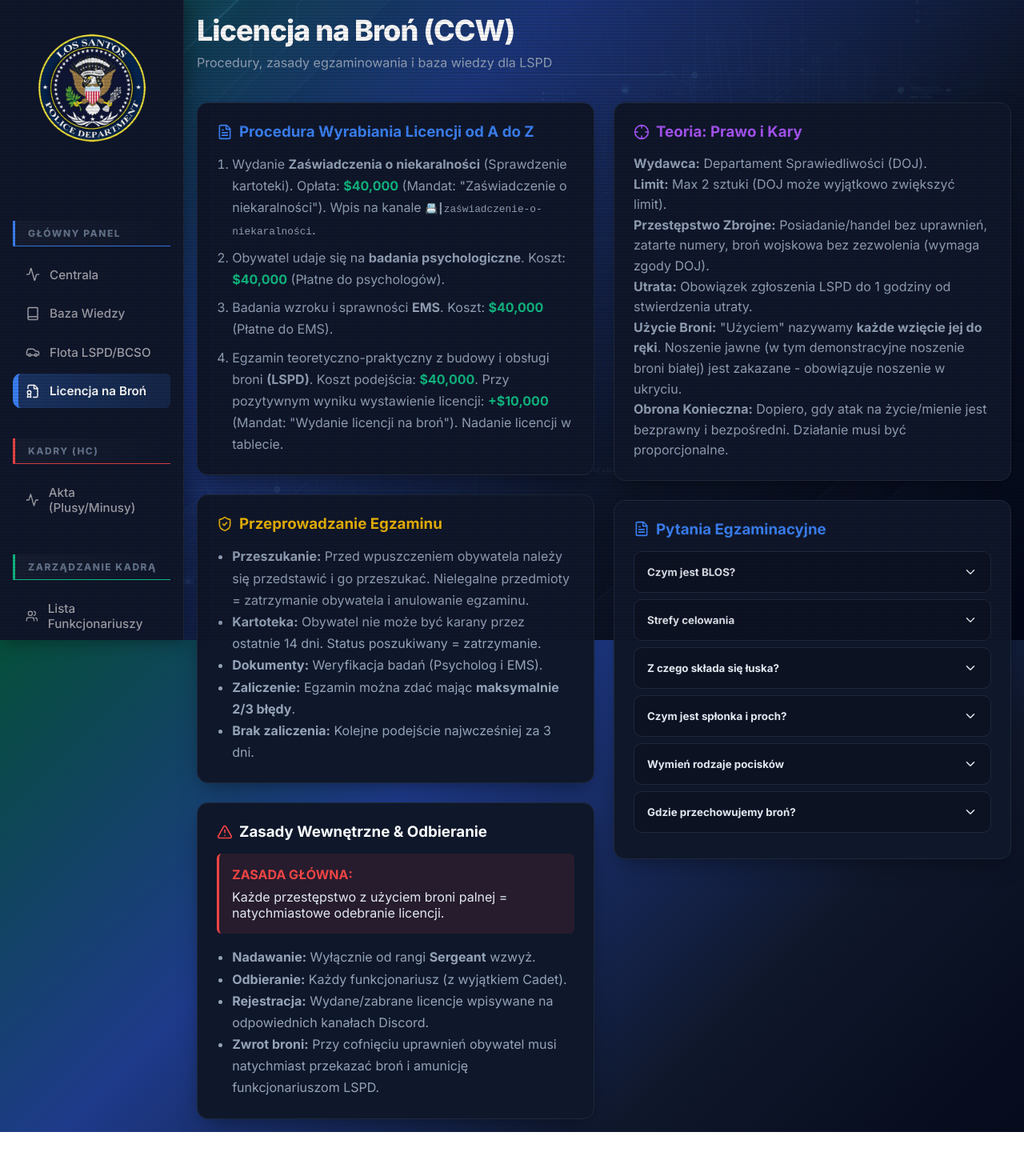
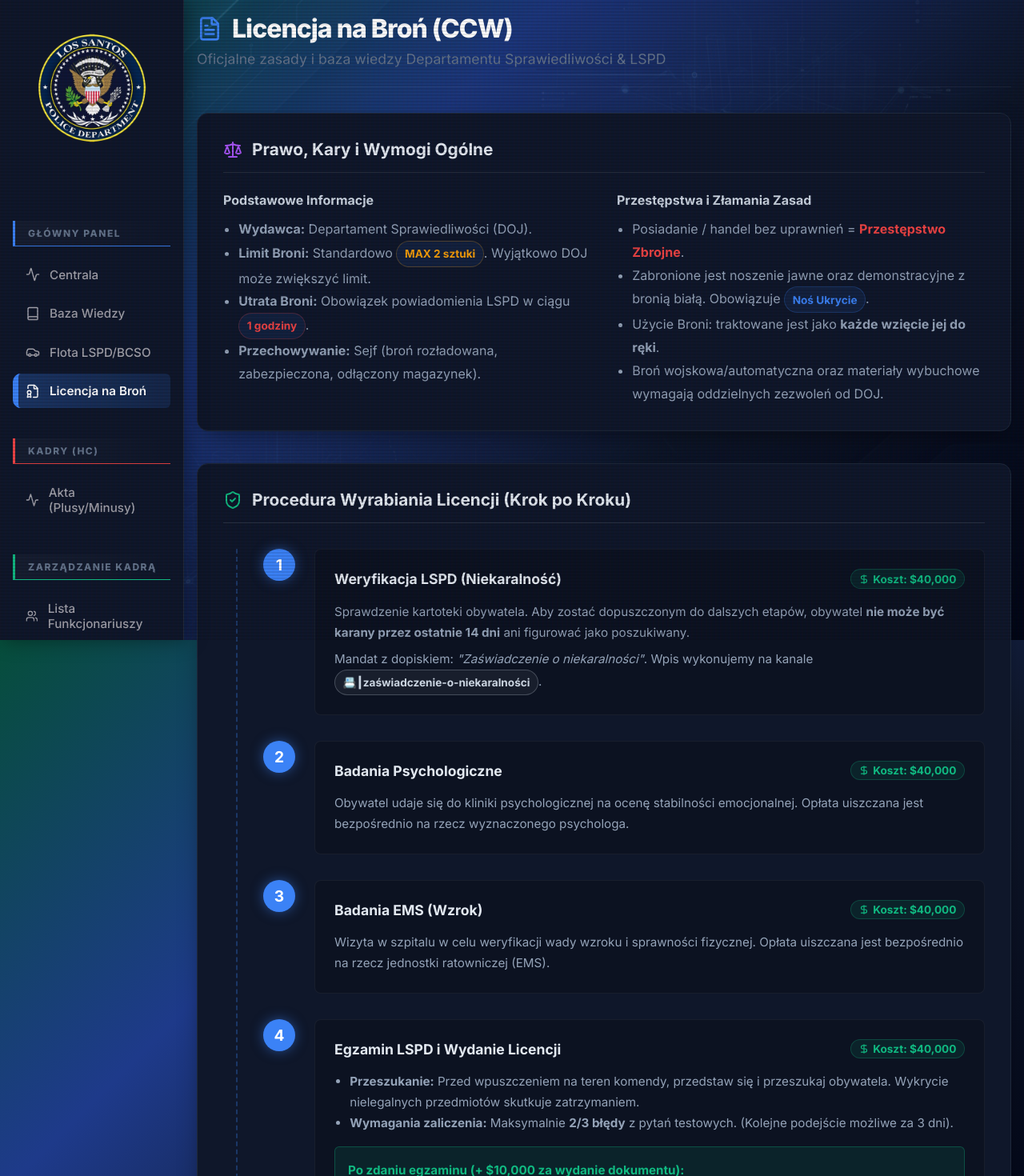
Before and after one commit to Bowie102/MDT-Strona-WWW, a React app: page /weapon-license in a window 1280 px wide. Shown: the top 1470 px of the page at 80% size. Before the commit the page ends 1415 px from the top, so only its background shows below. Built offline with nearby package versions, Linux system fonts and the light colour scheme; the HTML template or start-up script is replaced by a standard one.

Commit message:
Add files via upload

```diff
--- a/src/pages/WeaponLicense.jsx
+++ b/src/pages/WeaponLicense.jsx
@@ -1,6 +1,6 @@
 import React, { useState } from 'react';
 import { motion, AnimatePresence } from 'framer-motion';
-import { ShieldCheck, FileText, AlertTriangle, Crosshair, ChevronDown } from 'lucide-react';
+import { ShieldCheck, FileText, AlertTriangle, Crosshair, ChevronDown, CheckCircle2, DollarSign, Scale, HelpCircle } from 'lucide-react';
 
 const containerVariant = {
   hidden: { opacity: 0 },
@@ -12,17 +12,30 @@ const itemVariant = {
   show: { opacity: 1, y: 0 }
 };
 
-// Zwijany komponent akordeonu dla sekcji pytań
-const AccordionItem = ({ title, children }) => {
+const AccordionItem = ({ title, children, icon: Icon }) => {
   const [isOpen, setIsOpen] = useState(false);
   return (
-    <div style={{ marginBottom: '0.5rem', border: '1px solid var(--border-color)', borderRadius: 'var(--radius-md)', overflow: 'hidden' }}>
+    <div style={{
+      marginBottom: '0.75rem',
+      border: '1px solid rgba(59, 130, 246, 0.2)',
+      borderRadius: '8px',
+      overflow: 'hidden',
+      background: isOpen ? 'rgba(15, 23, 42, 0.8)' : 'rgba(15, 23, 42, 0.4)',
+      transition: 'background 0.3s'
+    }}>
       <button
         onClick={() => setIsOpen(!isOpen)}
-        style={{ width: '100%', display: 'flex', justifyContent: 'space-between', alignItems: 'center', padding: '1rem', background: 'rgba(0,0,0,0.2)', border: 'none', color: '#e2e8f0', cursor: 'pointer', fontWeight: 'bold' }}
+        style={{
+          width: '100%', display: 'flex', justifyContent: 'space-between', alignItems: 'center',
+          padding: '1.25rem', background: 'transparent', border: 'none', color: '#f8fafc',
+          cursor: 'pointer', fontSize: '1.05rem', fontWeight: '500'
+        }}
       >
-        <span>{title}</span>
-        <ChevronDown size={18} style={{ transform: isOpen ? 'rotate(180deg)' : 'rotate(0deg)', transition: 'transform 0.3s' }} />
+        <span style={{ display: 'flex', alignItems: 'center', gap: '0.75rem' }}>
+          {Icon && <Icon size={20} color="var(--lspd-blue)" />}
+          {title}
+        </span>
+        <ChevronDown size={20} style={{ transform: isOpen ? 'rotate(180deg)' : 'rotate(0deg)', transition: 'transform 0.3s', color: 'var(--lspd-blue)' }} />
       </button>
       <AnimatePresence>
         {isOpen && (
@@ -30,9 +43,17 @@ const AccordionItem = ({ title, children }) => {
             initial={{ height: 0, opacity: 0 }}
             animate={{ height: 'auto', opacity: 1 }}
             exit={{ height: 0, opacity: 0 }}
-            style={{ overflow: 'hidden', background: 'rgba(255,255,255,0.02)' }}
+            style={{ overflow: 'hidden' }}
           >
-            <div style={{ padding: '1rem', color: 'var(--text-muted)', lineHeight: '1.6' }}>
+            <div style={{
+              padding: '0 1.25rem 1.25rem 1.25rem',
+              color: '#94a3b8',
+              lineHeight: '1.8',
+              fontSize: '0.95rem',
+              borderTop: '1px solid rgba(255,255,255,0.05)',
+              marginTop: '0.5rem',
+              paddingTop: '1rem'
+            }}>
               {children}
             </div>
           </motion.div>
@@ -42,129 +63,183 @@ const AccordionItem = ({ title, children }) => {
   );
 };
 
+const Badge = ({ children, color = '#3b82f6', bg = 'rgba(59, 130, 246, 0.1)' }) => (
+  <span style={{
+    display: 'inline-flex', alignItems: 'center', gap: '0.25rem',
+    background: bg, color: color, padding: '0.2rem 0.6rem',
+    borderRadius: '999px', fontSize: '0.85rem', fontWeight: 'bold', border: `1px solid ${color}40`
+  }}>
+    {children}
+  </span>
+);
+
+const StepBox = ({ number, title, cost, children }) => (
+  <div style={{ display: 'flex', gap: '1.5rem', marginBottom: '2rem', position: 'relative' }}>
+    <div style={{
+      width: '40px', height: '40px', borderRadius: '50%', background: 'var(--lspd-blue)',
+      display: 'flex', alignItems: 'center', justifyContent: 'center', color: '#fff',
+      fontWeight: 'bold', fontSize: '1.2rem', flexShrink: 0, boxShadow: '0 0 15px rgba(59, 130, 246, 0.5)'
+    }}>
+      {number}
+    </div>
+    <div style={{ flex: 1, background: 'rgba(0,0,0,0.2)', padding: '1.5rem', borderRadius: '8px', border: '1px solid rgba(255,255,255,0.05)' }}>
+      <div style={{ display: 'flex', justifyContent: 'space-between', alignItems: 'center', marginBottom: '1rem', flexWrap: 'wrap', gap: '1rem' }}>
+        <h4 style={{ margin: 0, fontSize: '1.1rem', color: '#e2e8f0' }}>{title}</h4>
+        {cost && <Badge color="#10b981" bg="rgba(16, 185, 129, 0.1)"><DollarSign size={14}/> Koszt: ${cost.toLocaleString()}</Badge>}
+      </div>
+      <div style={{ color: '#94a3b8', lineHeight: '1.7', fontSize: '0.95rem' }}>
+        {children}
+      </div>
+    </div>
+  </div>
+);
+
 function WeaponLicense() {
   return (
     <motion.div initial={{ opacity: 0, y: 20 }} animate={{ opacity: 1, y: 0 }} transition={{ duration: 0.5 }}>
-      <div className="page-header">
+      <div className="page-header" style={{ borderBottom: '1px solid rgba(255,255,255,0.05)', paddingBottom: '1.5rem', marginBottom: '2rem' }}>
         <div className="page-title">
-          <h2>Licencja na Broń (CCW)</h2>
-          <p>Procedury, zasady egzaminowania i baza wiedzy dla LSPD</p>
+          <h2 style={{ fontSize: '2rem', display: 'flex', alignItems: 'center', gap: '0.75rem' }}>
+            <FileText size={32} color="var(--lspd-blue)" /> Licencja na Broń (CCW)
+          </h2>
+          <p style={{ fontSize: '1.1rem', color: '#64748b', marginTop: '0.5rem' }}>Oficjalne zasady i baza wiedzy Departamentu Sprawiedliwości & LSPD</p>
         </div>
       </div>
 
-      <motion.div variants={containerVariant} initial="hidden" animate="show" style={{ display: 'grid', gridTemplateColumns: 'repeat(auto-fit, minmax(350px, 1fr))', gap: '1.5rem' }}>
+      <motion.div variants={containerVariant} initial="hidden" animate="show" style={{ display: 'flex', flexDirection: 'column', gap: '2.5rem' }}>
 
-        {/* Kolumna 1: Procedury i Prawo */}
-        <div style={{ display: 'flex', flexDirection: 'column', gap: '1.5rem' }}>
-
-          <motion.div variants={itemVariant} className="glass-card">
-            <h3 style={{ display: 'flex', alignItems: 'center', gap: '0.5rem', marginBottom: '1rem', color: 'var(--lspd-blue)' }}>
-              <FileText size={20} /> Procedura Wyrabiania Licencji od A do Z
+        {/* Sekcja: PRAWO I ZASADY OGÓLNE */}
+        <motion.div variants={itemVariant} className="glass-card" style={{ padding: '2rem' }}>
+          <h3 style={{ display: 'flex', alignItems: 'center', gap: '0.75rem', fontSize: '1.3rem', color: '#e2e8f0', marginBottom: '1.5rem', borderBottom: '1px solid rgba(255,255,255,0.1)', paddingBottom: '1rem' }}>
+            <Scale size={24} color="#a855f7" /> Prawo, Kary i Wymogi Ogólne
           </h3>
-            <ol style={{ paddingLeft: '1.2rem', margin: 0, color: 'var(--text-muted)', lineHeight: '1.7' }}>
-              <li style={{ marginBottom: '0.5rem' }}>Wydanie <strong>Zaświadczenia o niekaralności</strong> (Sprawdzenie kartoteki). Opłata: <strong style={{ color: '#10b981' }}>$40,000</strong> (Mandat: "Zaświadczenie o niekaralności"). Wpis na kanale <code style={{ fontSize: '0.8rem' }}>📇┃zaświadczenie-o-niekaralności</code>.</li>
-              <li style={{ marginBottom: '0.5rem' }}>Obywatel udaje się na <strong>badania psychologiczne</strong>. Koszt: <strong style={{ color: '#10b981' }}>$40,000</strong> (Płatne do psychologów).</li>
-              <li style={{ marginBottom: '0.5rem' }}>Badania wzroku i sprawności <strong>EMS</strong>. Koszt: <strong style={{ color: '#10b981' }}>$40,000</strong> (Płatne do EMS).</li>
-              <li>Egzamin teoretyczno-praktyczny z budowy i obsługi broni <strong>(LSPD)</strong>. Koszt podejścia: <strong style={{ color: '#10b981' }}>$40,000</strong>. Przy pozytywnym wyniku wystawienie licencji: <strong style={{ color: '#10b981' }}>+$10,000</strong> (Mandat: "Wydanie licencji na broń"). Nadanie licencji w tablecie.</li>
-            </ol>
-          </motion.div>
-
-          <motion.div variants={itemVariant} className="glass-card">
-            <h3 style={{ display: 'flex', alignItems: 'center', gap: '0.5rem', marginBottom: '1rem', color: '#eab308' }}>
-              <ShieldCheck size={20} /> Przeprowadzanie Egzaminu
-            </h3>
-            <ul style={{ paddingLeft: '1.2rem', margin: 0, color: 'var(--text-muted)', lineHeight: '1.7' }}>
-              <li><strong>Przeszukanie:</strong> Przed wpuszczeniem obywatela należy się przedstawić i go przeszukać. Nielegalne przedmioty = zatrzymanie obywatela i anulowanie egzaminu.</li>
-              <li><strong>Kartoteka:</strong> Obywatel nie może być karany przez ostatnie 14 dni. Status poszukiwany = zatrzymanie.</li>
-              <li><strong>Dokumenty:</strong> Weryfikacja badań (Psycholog i EMS).</li>
-              <li><strong>Zaliczenie:</strong> Egzamin można zdać mając <strong>maksymalnie 2/3 błędy</strong>.</li>
-              <li><strong>Brak zaliczenia:</strong> Kolejne podejście najwcześniej za 3 dni.</li>
+          <div style={{ display: 'grid', gridTemplateColumns: 'repeat(auto-fit, minmax(300px, 1fr))', gap: '2rem' }}>
+            <div>
+              <h4 style={{ color: '#cbd5e1', marginBottom: '0.75rem' }}>Podstawowe Informacje</h4>
+              <ul style={{ paddingLeft: '1.2rem', color: '#94a3b8', lineHeight: '1.8' }}>
+                <li><strong>Wydawca:</strong> Departament Sprawiedliwości (DOJ).</li>
+                <li><strong>Limit Broni:</strong> Standardowo <Badge color="#f59e0b">MAX 2 sztuki</Badge>. Wyjątkowo DOJ może zwiększyć limit.</li>
+                <li><strong>Utrata Broni:</strong> Obowiązek powiadomienia LSPD w ciągu <Badge color="#ef4444">1 godziny</Badge>.</li>
+                <li><strong>Przechowywanie:</strong> Sejf (broń rozładowana, zabezpieczona, odłączony magazynek).</li>
               </ul>
-          </motion.div>
-
-          <motion.div variants={itemVariant} className="glass-card">
-            <h3 style={{ display: 'flex', alignItems: 'center', gap: '0.5rem', marginBottom: '1rem' }}>
-              <AlertTriangle size={20} color="var(--danger-color, #ef4444)" /> Zasady Wewnętrzne & Odbieranie
-            </h3>
-            <div style={{ background: 'rgba(239, 68, 68, 0.1)', padding: '1rem', borderRadius: 'var(--radius-sm)', borderLeft: '3px solid #ef4444', marginBottom: '1rem' }}>
-              <p style={{ margin: 0, fontWeight: 'bold', color: '#ef4444' }}>ZASADA GŁÓWNA:</p>
-              <p style={{ margin: '0.5rem 0 0 0', color: '#e2e8f0' }}>Każde przestępstwo z użyciem broni palnej = natychmiastowe odebranie licencji.</p>
             </div>
-            <ul style={{ paddingLeft: '1.2rem', margin: 0, color: 'var(--text-muted)', lineHeight: '1.7' }}>
-              <li><strong>Nadawanie:</strong> Wyłącznie od rangi <strong>Sergeant</strong> wzwyż.</li>
-              <li><strong>Odbieranie:</strong> Każdy funkcjonariusz (z wyjątkiem Cadet).</li>
-              <li><strong>Rejestracja:</strong> Wydane/zabrane licencje wpisywane na odpowiednich kanałach Discord.</li>
-              <li><strong>Zwrot broni:</strong> Przy cofnięciu uprawnień obywatel musi natychmiast przekazać broń i amunicję funkcjonariuszom LSPD.</li>
+            <div>
+              <h4 style={{ color: '#cbd5e1', marginBottom: '0.75rem' }}>Przestępstwa i Złamania Zasad</h4>
+              <ul style={{ paddingLeft: '1.2rem', color: '#94a3b8', lineHeight: '1.8' }}>
+                <li>Posiadanie / handel bez uprawnień = <span style={{ color: '#ef4444', fontWeight: 'bold' }}>Przestępstwo Zbrojne</span>.</li>
+                <li>Zabronione jest noszenie jawne oraz demonstracyjne z bronią białą. Obowiązuje <Badge color="#3b82f6">Noś Ukrycie</Badge>.</li>
+                <li>Użycie Broni: traktowane jest jako <strong>każde wzięcie jej do ręki</strong>.</li>
+                <li>Broń wojskowa/automatyczna oraz materiały wybuchowe wymagają oddzielnych zezwoleń od DOJ.</li>
               </ul>
-          </motion.div>
             </div>
-
-        {/* Kolumna 2: Teoria i Pytania */}
-        <div style={{ display: 'flex', flexDirection: 'column', gap: '1.5rem' }}>
-
-          <motion.div variants={itemVariant} className="glass-card">
-            <h3 style={{ display: 'flex', alignItems: 'center', gap: '0.5rem', marginBottom: '1rem', color: '#a855f7' }}>
-              <Crosshair size={20} /> Teoria: Prawo i Kary
-            </h3>
-            <div style={{ color: 'var(--text-muted)', lineHeight: '1.6' }}>
-              <p><strong>Wydawca:</strong> Departament Sprawiedliwości (DOJ).</p>
-              <p><strong>Limit:</strong> Max 2 sztuki (DOJ może wyjątkowo zwiększyć limit).</p>
-              <p><strong>Przestępstwo Zbrojne:</strong> Posiadanie/handel bez uprawnień, zatarte numery, broń wojskowa bez zezwolenia (wymaga zgody DOJ).</p>
-              <p><strong>Utrata:</strong> Obowiązek zgłoszenia LSPD do 1 godziny od stwierdzenia utraty.</p>
-              <p><strong>Użycie Broni:</strong> "Użyciem" nazywamy <strong>każde wzięcie jej do ręki</strong>. Noszenie jawne (w tym demonstracyjne noszenie broni białej) jest zakazane - obowiązuje noszenie w ukryciu.</p>
-              <p><strong>Obrona Konieczna:</strong> Dopiero, gdy atak na życie/mienie jest bezprawny i bezpośredni. Działanie musi być proporcjonalne.</p>
           </div>
         </motion.div>
 
-          <motion.div variants={itemVariant} className="glass-card">
-            <h3 style={{ display: 'flex', alignItems: 'center', gap: '0.5rem', marginBottom: '1rem', color: '#3b82f6' }}>
-              <FileText size={20} /> Pytania Egzaminacyjne
+        {/* Sekcja: PROCEDURA WYRABIANIA LICENCJI */}
+        <motion.div variants={itemVariant} className="glass-card" style={{ padding: '2rem' }}>
+          <h3 style={{ display: 'flex', alignItems: 'center', gap: '0.75rem', fontSize: '1.3rem', color: '#e2e8f0', marginBottom: '2rem', borderBottom: '1px solid rgba(255,255,255,0.1)', paddingBottom: '1rem' }}>
+            <ShieldCheck size={24} color="#10b981" /> Procedura Wyrabiania Licencji (Krok po Kroku)
           </h3>
 
-            <AccordionItem title="Czym jest BLOS?">
-              <p>BLOS to akronim od czterech zasad bezpieczeństwa podczas obchodzenia się z bronią palną:</p>
-              <ul>
-                <li><strong>B jak Broń:</strong> Traktuj każdą broń tak, jakby była załadowana.</li>
-                <li><strong>L jak Lufa:</strong> Zawsze kieruj lufę w bezpieczną stronę (cel, kulochwyt, ziemia pod kątem 45°, powietrze). Nigdy na siebie/innych.</li>
-                <li><strong>O jak Otoczenie:</strong> Zanim oddasz strzał upewnij się co jest przed i za celem.</li>
-                <li><strong>S jak Spust:</strong> Trzymaj palec poza językiem spustowym, dopóki nie jesteś gotów do strzału.</li>
+          <div style={{ marginLeft: '1rem', borderLeft: '2px dashed rgba(59, 130, 246, 0.3)', paddingLeft: '2rem' }}>
+            <StepBox number="1" title="Weryfikacja LSPD (Niekaralność)" cost={40000}>
+              <p style={{ margin: '0 0 0.5rem 0' }}>Sprawdzenie kartoteki obywatela. Aby zostać dopuszczonym do dalszych etapów, obywatel <strong>nie może być karany przez ostatnie 14 dni</strong> ani figurować jako poszukiwany.</p>
+              <p style={{ margin: 0 }}>
+                Mandat z dopiskiem: <em>"Zaświadczenie o niekaralności"</em>. Wpis wykonujemy na kanale <Badge bg="rgba(255,255,255,0.05)" color="#cbd5e1">📇┃zaświadczenie-o-niekaralności</Badge>.
+              </p>
+            </StepBox>
+
+            <StepBox number="2" title="Badania Psychologiczne" cost={40000}>
+              <p style={{ margin: 0 }}>Obywatel udaje się do kliniki psychologicznej na ocenę stabilności emocjonalnej. Opłata uiszczana jest bezpośrednio na rzecz wyznaczonego psychologa.</p>
+            </StepBox>
+
+            <StepBox number="3" title="Badania EMS (Wzrok)" cost={40000}>
+              <p style={{ margin: 0 }}>Wizyta w szpitalu w celu weryfikacji wady wzroku i sprawności fizycznej. Opłata uiszczana jest bezpośrednio na rzecz jednostki ratowniczej (EMS).</p>
+            </StepBox>
+
+            <StepBox number="4" title="Egzamin LSPD i Wydanie Licencji" cost={40000}>
+              <ul style={{ margin: '0 0 1rem 0', paddingLeft: '1.2rem' }}>
+                <li><strong>Przeszukanie:</strong> Przed wpuszczeniem na teren komendy, przedstaw się i przeszukaj obywatela. Wykrycie nielegalnych przedmiotów skutkuje zatrzymaniem.</li>
+                <li><strong>Wymagania zaliczenia:</strong> Maksymalnie <strong>2/3 błędy</strong> z pytań testowych. (Kolejne podejście możliwe za 3 dni).</li>
+              </ul>
+              <div style={{ background: 'rgba(16, 185, 129, 0.1)', border: '1px solid rgba(16, 185, 129, 0.3)', padding: '1rem', borderRadius: '6px' }}>
+                <p style={{ margin: '0 0 0.5rem 0', color: '#10b981', fontWeight: 'bold' }}>Po zdaniu egzaminu (+ $10,000 za wydanie dokumentu):</p>
+                <p style={{ margin: 0 }}>Wystawiasz mandat na 10k z dopiskiem <em>"Wydanie licencji na broń"</em>, a następnie nadajesz licencję w tablecie i logujesz to na kanale <Badge bg="rgba(255,255,255,0.05)" color="#cbd5e1">📇┃wydane</Badge>.</p>
+              </div>
+            </StepBox>
+          </div>
+        </motion.div>
+
+        {/* Sekcja: ZASADY WEWNĘTRZNE */}
+        <motion.div variants={itemVariant} className="glass-card" style={{ padding: '2rem', border: '1px solid rgba(239, 68, 68, 0.3)' }}>
+          <h3 style={{ display: 'flex', alignItems: 'center', gap: '0.75rem', fontSize: '1.3rem', color: '#ef4444', marginBottom: '1.5rem', borderBottom: '1px solid rgba(239, 68, 68, 0.2)', paddingBottom: '1rem' }}>
+            <AlertTriangle size={24} color="#ef4444" /> Cofnięcie i Zabrane Uprawnienia
+          </h3>
+          <div style={{ display: 'flex', flexWrap: 'wrap', gap: '2rem' }}>
+            <div style={{ flex: '1 1 300px' }}>
+              <p style={{ color: '#e2e8f0', fontSize: '1.1rem', fontWeight: 'bold', margin: '0 0 1rem 0' }}>Kiedy konfiskujemy uprawnienia?</p>
+              <div style={{ background: 'rgba(239, 68, 68, 0.1)', padding: '1rem', borderRadius: '8px', color: '#fca5a5' }}>
+                <strong>Każde przestępstwo z użyciem broni palnej</strong> = natychmiastowe odebranie licencji. Obywatel w takim przypadku musi natychmiast przekazać nam całą broń i amunicję.
+              </div>
+            </div>
+            <div style={{ flex: '1 1 300px' }}>
+              <p style={{ color: '#e2e8f0', fontSize: '1.1rem', fontWeight: 'bold', margin: '0 0 1rem 0' }}>Uprawnienia funkcjonariuszy</p>
+              <ul style={{ paddingLeft: '1.2rem', color: '#94a3b8', lineHeight: '1.8', margin: 0 }}>
+                <li><strong>Wystawianie licencji:</strong> Dozwolone tylko od rangi <Badge color="#eab308">Sergeant</Badge> w górę.</li>
+                <li><strong>Odbieranie licencji:</strong> Mają prawo wszystkie rangi LSPD (z wyjątkiem <Badge color="#94a3b8">Cadet</Badge>).</li>
+                <li>Wpisujemy konfiskatę na kanale <Badge bg="rgba(255,255,255,0.05)" color="#cbd5e1">📇┃zabrane</Badge>.</li>
+              </ul>
+            </div>
+          </div>
+        </motion.div>
+
+        {/* Sekcja: BAZA WIEDZY - AKORDEON */}
+        <motion.div variants={itemVariant} className="glass-card" style={{ padding: '2rem' }}>
+          <h3 style={{ display: 'flex', alignItems: 'center', gap: '0.75rem', fontSize: '1.3rem', color: '#e2e8f0', marginBottom: '1.5rem', borderBottom: '1px solid rgba(255,255,255,0.1)', paddingBottom: '1rem' }}>
+            <HelpCircle size={24} color="#3b82f6" /> Pytania Teoretyczne na Egzamin
+          </h3>
+
+          <AccordionItem title="Czym jest BLOS?" icon={CheckCircle2}>
+            <p style={{ marginBottom: '1rem' }}>Akronim od czterech głównych zasad bezpieczeństwa podczas obchodzenia się z bronią palną:</p>
+            <ul style={{ paddingLeft: '1.2rem', display: 'flex', flexDirection: 'column', gap: '0.5rem' }}>
+              <li><strong>B jak Broń:</strong> Traktuj każdą broń tak, jakby była załadowana, niezależnie od zapewnień innych.</li>
+              <li><strong>L jak Lufa:</strong> Zawsze kieruj lufę w stronę celu, kulochwytu, ziemi (pod kątem ok. 45°) lub w powietrze. Nigdy na siebie ani inne osoby.</li>
+              <li><strong>O jak Otoczenie:</strong> Zanim oddasz strzał, upewnij się, co znajduje się przed i za celem, by uniknąć rykoszetów i zagrożenia osób postronnych.</li>
+              <li><strong>S jak Spust:</strong> Trzymaj palec poza językiem spustowym i kładź go tam dopiero, gdy jesteś gotów oddać strzał.</li>
             </ul>
           </AccordionItem>
 
-            <AccordionItem title="Strefy celowania">
-              <p>W przypadku zmuszenia do użycia broni palnej celujemy <strong>tylko w klatkę piersiową</strong>.</p>
-              <p>Nigdy nie celujemy w nogi – za duże ryzyko trafienia w tętnicę.</p>
+          <AccordionItem title="Strefy Celowania" icon={Crosshair}>
+            <p>W przypadku, gdy jesteśmy zmuszeni do użycia broni palnej, celujemy <strong>WYŁĄCZNIE W KLATKĘ PIERSIOWĄ</strong> (środek masy).</p>
+            <p><strong>Zabronione jest celowanie w nogi</strong> ze względu na gigantyczne ryzyko trafienia w tętnicę udową i spowodowania śmiertelnego wykrwawienia przed przyjazdem EMS.</p>
           </AccordionItem>
 
-            <AccordionItem title="Z czego składa się łuska?">
-              <p>Łuska to metalowa (zazwyczaj mosiężna) "obudowa" trzymająca wszystkie elementy w całości.</p>
-              <p>Składa się z:</p>
-              <ul>
-                <li><strong>Szyjki:</strong> gdzie osadzony jest pocisk.</li>
-                <li><strong>Korpusu:</strong> główna część.</li>
-                <li><strong>Denka:</strong> z gniazdem spłonki i wyżłobieniem dla wyciągacza.</li>
+          <AccordionItem title="Z czego składa się Łuska?" icon={HelpCircle}>
+            <p>Łuska to metalowa "obudowa" (najczęściej mosiężna, rzadziej stalowa), która trzyma wszystkie elementy naboju w całości.</p>
+            <p style={{ marginTop: '0.5rem' }}>Trzy główne części łuski:</p>
+            <ol style={{ paddingLeft: '1.2rem', marginTop: '0.5rem' }}>
+              <li><strong>Szyjka</strong> – miejsce, w którym osadzony jest pocisk.</li>
+              <li><strong>Korpus</strong> – główna, środkowa część łuski.</li>
+              <li><strong>Denko</strong> – dolna część zawierająca gniazdo spłonki i wyżłobienie dla wyciągacza.</li>
+            </ol>
+          </AccordionItem>
+
+          <AccordionItem title="Czym jest Spłonka i Proch?" icon={HelpCircle}>
+            <ul style={{ paddingLeft: '1.2rem', display: 'flex', flexDirection: 'column', gap: '1rem', margin: 0 }}>
+              <li><strong>Spłonka:</strong> mały zapłonnik umieszczony w dnie łuski. Po uderzeniu iglicy pistoletu, spłonka wytwarza iskrę i zapala ładunek prochowy.</li>
+              <li><strong>Proch:</strong> ładunek miotający (najczęściej proch bezdymny - nitroceluloza). Powstające gazy wypychają pocisk z lufy. Ilość i rodzaj prochu decyduje o ciśnieniu i prędkości pocisku.</li>
             </ul>
           </AccordionItem>
 
-            <AccordionItem title="Czym jest spłonka i proch?">
-              <p><strong>Spłonka:</strong> mały zapłonnik umieszczony w dnie łuski. Po uderzeniu iglicy zapala ładunek prochowy.</p>
-              <p><strong>Proch:</strong> ładunek miotający (najczęściej proch bezdymny - nitroceluloza). Jego ilość decyduje o prędkości pocisku.</p>
-            </AccordionItem>
-
-            <AccordionItem title="Wymień rodzaje pocisków">
-              <ul>
-                <li><strong>FMJ (Pełnopłaszczowe):</strong> używane w wojsku i strzelectwie sportowym.</li>
-                <li><strong>HP:</strong> puste wierzchołki, wysoka siła obalająca (grzybkują), używane w obronie osobistej i myślistwie.</li>
-                <li><strong>SP (Półpłaszczowe):</strong> pociski myśliwskie o dużej sile rażenia.</li>
+          <AccordionItem title="Rodzaje Pocisków (Typy Amunicji)" icon={HelpCircle}>
+            <ul style={{ paddingLeft: '1.2rem', display: 'flex', flexDirection: 'column', gap: '0.75rem', margin: 0 }}>
+              <li><strong>FMJ (Pełnopłaszczowe):</strong> standardowa amunicja używana głównie w strzelectwie sportowym i wojsku. Bardzo dobra przebijalność.</li>
+              <li><strong>HP (Hollow Point / Puste wierzchołki):</strong> używane często w obronie osobistej. Grzybkują w ciele, oddając całą energię celowi (wysoka siła obalająca), dzięki czemu nie przelatują przez ciało na wylot i są bezpieczniejsze dla otoczenia.</li>
+              <li><strong>SP (Półpłaszczowe):</strong> pociski myśliwskie charakteryzujące się ogromną siłą rażenia i potężnymi obrażeniami tkanek.</li>
             </ul>
           </AccordionItem>
 
-            <AccordionItem title="Gdzie przechowujemy broń?">
-              W sejfie - broń musi być rozładowana, zabezpieczona, a magazynek odłączony. Należy ją nosić wyłącznie przy sobie, zawsze <strong>w ukryciu</strong>.
-            </AccordionItem>
-
         </motion.div>
-        </div>
 
       </motion.div>
     </motion.div>
```
Lines whose indentation alone changed are shown as unchanged.
